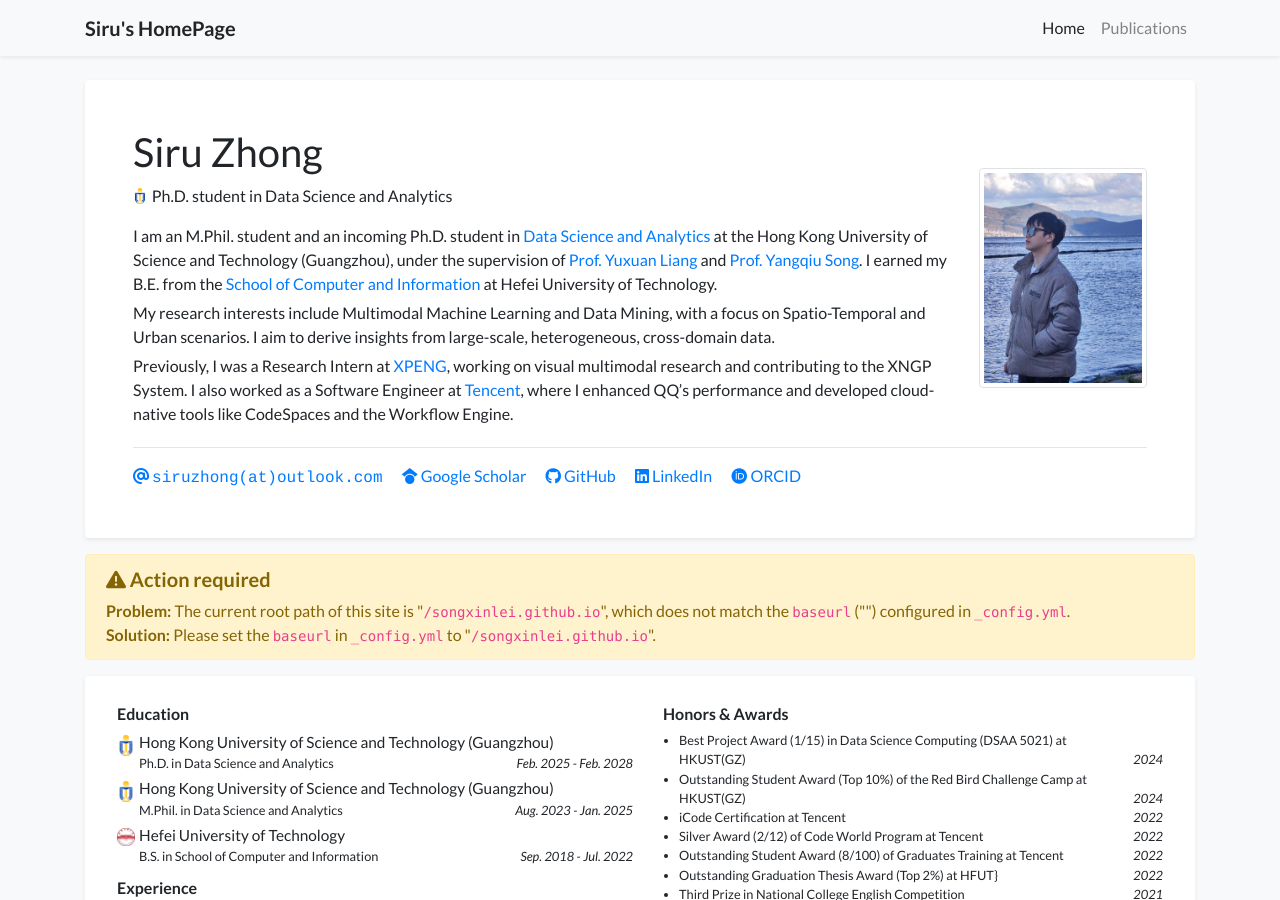
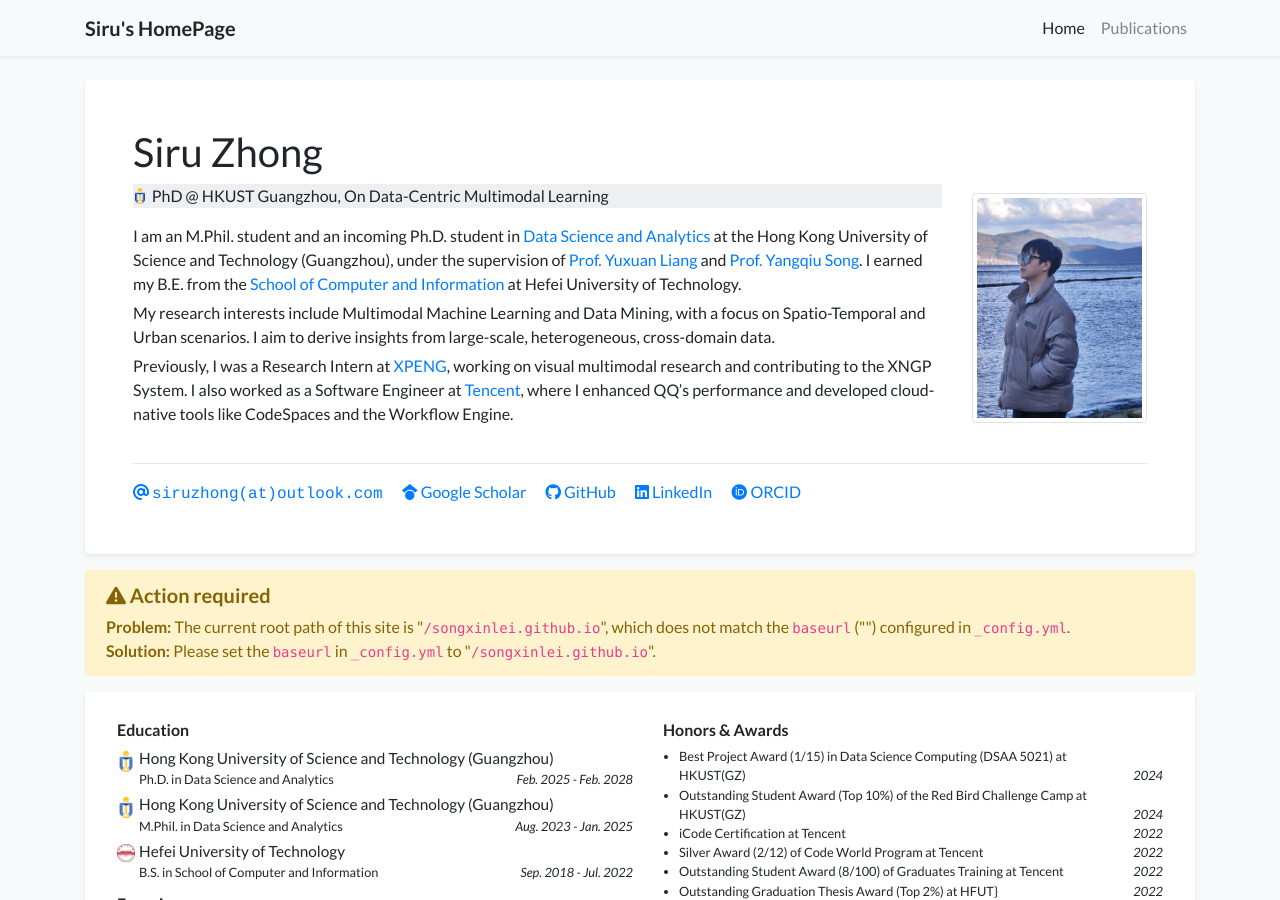
Before and after one commit to thunderlrr/songxinlei.github.io, a Jekyll site: the page built from index.html, in a window 1280 px wide and 900 px high. Built offline with Jekyll 4.4.1, drawn with Linux system fonts in a browser that asks for light colours; a style sheet for code colours, icons or effects is not loaded.

Commit message:
update profiles

```diff
--- a/_data/profile.yml
+++ b/_data/profile.yml
@@ -4,7 +4,7 @@ navbar_name: "Siru's HomePage"
 
 positions:
 - logo: /assets/images/badges/HKUST_GZ.png
-  name: Ph.D. student in Data Science and Analytics
+  name: PhD @ HKUST Guangzhou, On Data-Centric Multimodal Learning
 # - name: Position 2 without logo
 
 
--- a/_includes/widgets/profile_card.html
+++ b/_includes/widgets/profile_card.html
@@ -7,7 +7,7 @@
                         <div class="h1 font-weight-normal">
                             {{ site.data.profile.primary_name }} <small>{{ site.data.profile.secondary_name }}</small>
                         </div>
-                        <div class="text-profile-position">
+                        <div class="text-profile-position" style="background-color: #edeff0">
                             {% for position in site.data.profile.positions %}
                             {% if position.logo -%}
                             <img src="{{ position.logo | relative_url }}" alt="Logo" class="inline-badge"/>
@@ -28,7 +28,7 @@
                             <img
                                 src="{{ site.data.profile.portrait_url | relative_url }}"
                                 class="figure-img img-fluid img-thumbnail"
-                                style="height: 220px; margin-top: 40px;"
+                                style="height: 230px; margin-top: 65px;"
                                 data-toggle="tooltip"
                                 data-placement="top"
                                 title="{{ site.data.profile.portrait_caption }}"
```
